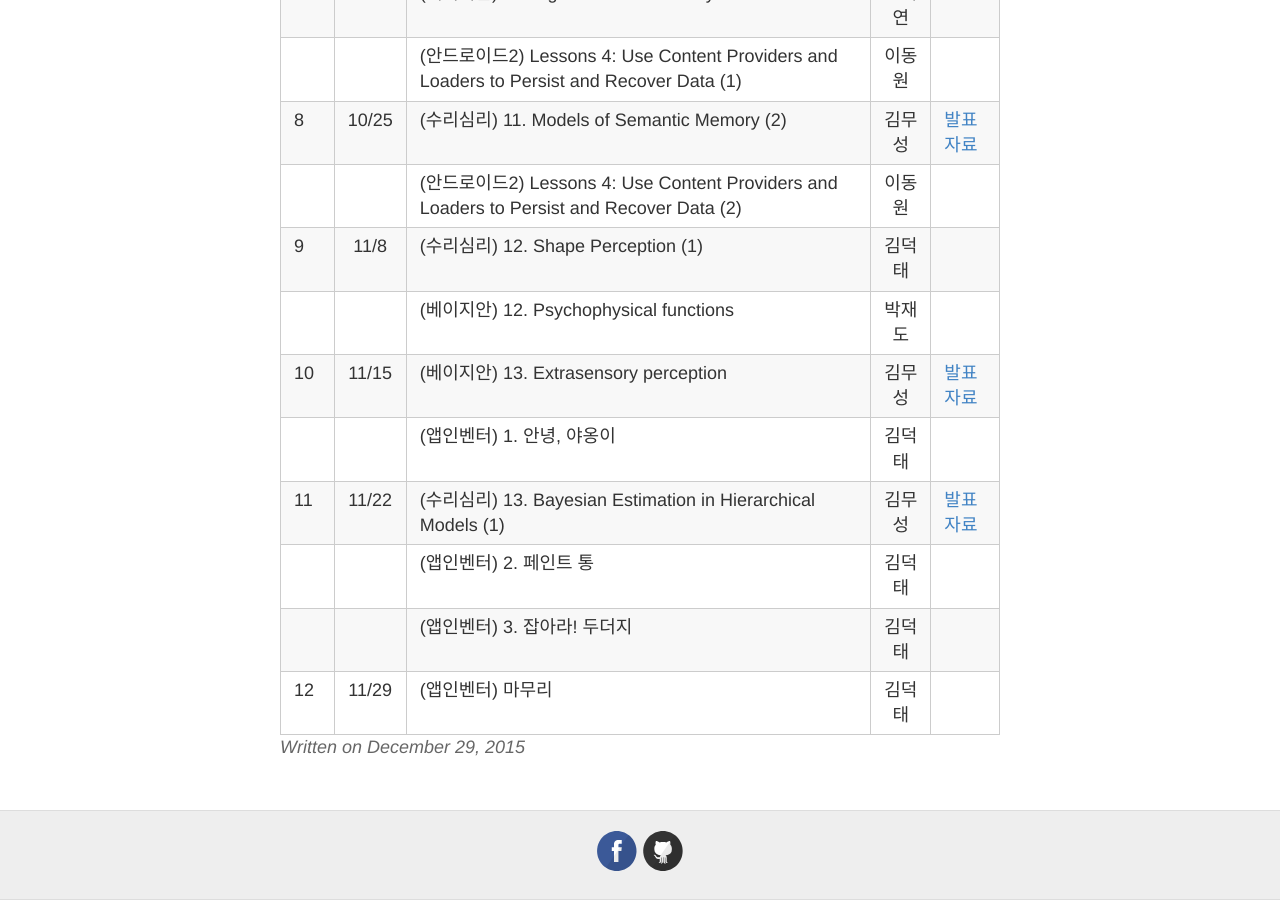
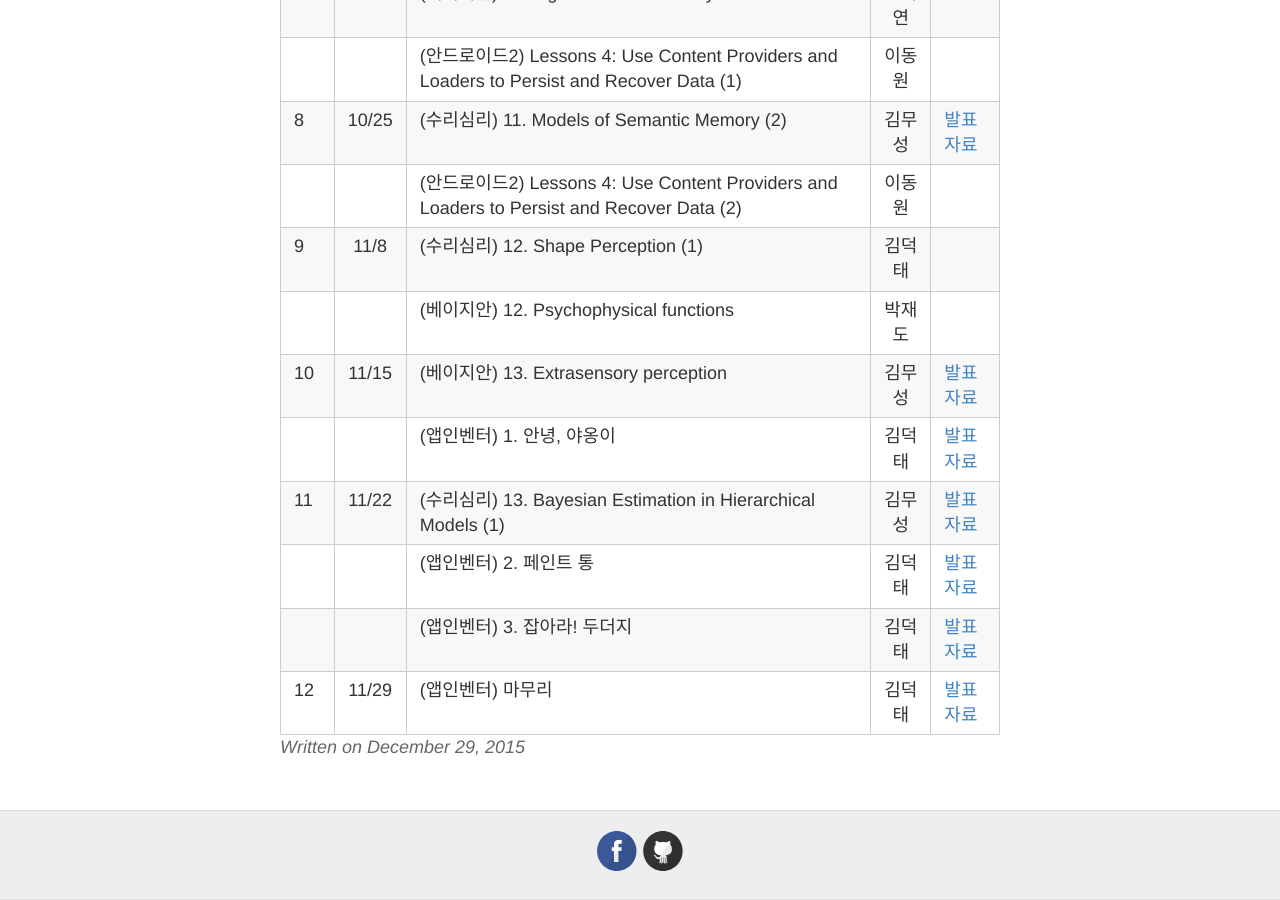
Before and after one commit to psygrammer/coco, a Jekyll site: the page built from _posts/2015-12-29-SCHEDULE.md, in a window 1280 px wide and 900 px high, scrolled down 6388 px. Built offline with Jekyll 4.4.1, drawn with Linux system fonts in a browser that asks for light colours; Markdown is read by kramdown in place of the engine named in the settings.

Commit message:
Update 2015-12-29-SCHEDULE.md

```diff
--- a/_posts/2015-12-29-SCHEDULE.md
+++ b/_posts/2015-12-29-SCHEDULE.md
@@ -110,8 +110,8 @@ title: 스터디 일정 & 커리큘럼 & 발표자료
 | 9 |11/8 |(수리심리)  12. Shape Perception (1) |김덕태 | |
 |   |     |(베이지안) 12. Psychophysical functions  |박재도 | |
 |10 |11/15|(베이지안) 13. Extrasensory perception |김무성 |[발표자료](http://nbviewer.ipython.org/github/psygrammer/coco/blob/master/part2/bayes/ch13/13_Extrasensory_perception.ipynb) |
-|   |     |(앱인벤터) 1. 안녕, 야옹이 |김덕태 | |
+|   |     |(앱인벤터) 1. 안녕, 야옹이 |김덕태 |[발표자료](https://drive.google.com/file/d/0B6x9ijUxg_qOWmFrS3lDQ0MweUU/view) |
 |11 |11/22|(수리심리) 13. Bayesian Estimation in Hierarchical Models (1) |김무성 |[발표자료](http://nbviewer.ipython.org/github/psygrammer/coco/blob/master/part2/compsy/ch13/13_Bayesian_Estimation_in_Hierarchical_Models.ipynb) |
-|   |     |(앱인벤터) 2. 페인트 통 |김덕태 | |
-|   |     |(앱인벤터) 3. 잡아라! 두더지 |김덕태 | |
-|12 |11/29|(앱인벤터) 마무리 |김덕태 | |
+|   |     |(앱인벤터) 2. 페인트 통 |김덕태 |[발표자료](https://drive.google.com/file/d/0B6x9ijUxg_qOWmFrS3lDQ0MweUU/view) |
+|   |     |(앱인벤터) 3. 잡아라! 두더지 |김덕태 |[발표자료](https://drive.google.com/file/d/0B6x9ijUxg_qOWmFrS3lDQ0MweUU/view) |
+|12 |11/29|(앱인벤터) 마무리 |김덕태 |[발표자료](https://drive.google.com/file/d/0B6x9ijUxg_qOWmFrS3lDQ0MweUU/view) |
```
